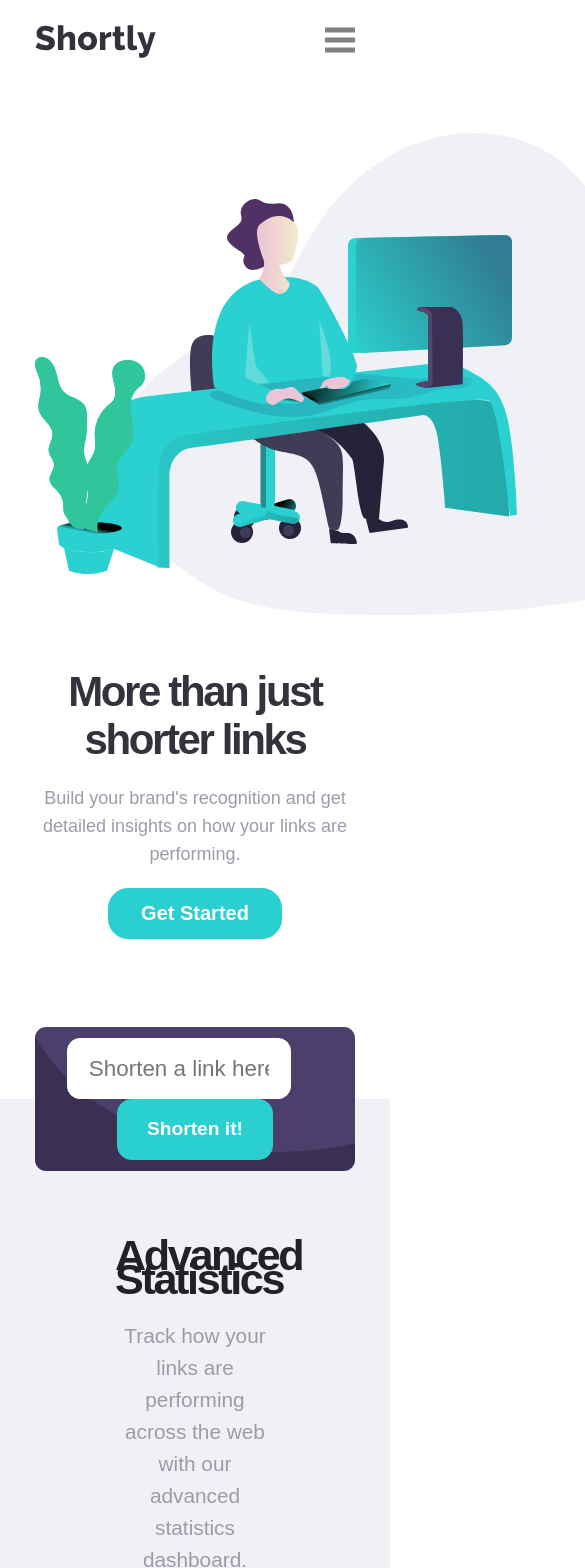
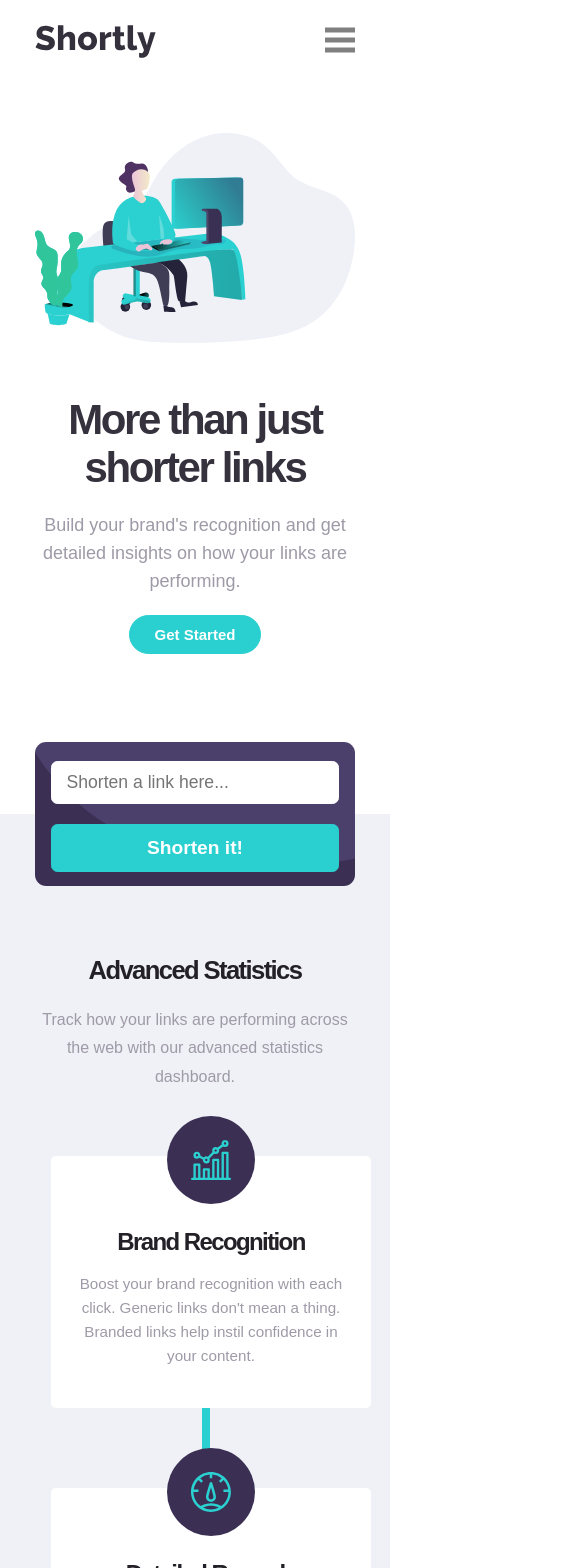
Before and after one commit to abhisheksingh-codilar/Short-url-task, a React (Create React App) app: page / in a window 390 px wide. Shown: the top 1568 px of the page, 585 px wide, since content can reach past the window. Built offline with nearby package versions, Linux system fonts and the light colour scheme.

Commit message:
mobile view done

```diff
--- a/src/Components/Features.scss
+++ b/src/Components/Features.scss
@@ -1,26 +1,24 @@
-
-.features-outer{
-
+.features-outer {
   background-color: #f0f1f6;
   padding-top: 4rem;
   padding-bottom: 10rem;
 
-    .features{
+  .features {
     width: 82%;
     margin: 0 auto;
-        .features-heading{
+    .features-heading {
       text-align: center;
       width: 50%;
       margin: 0 auto;
 
-            h2{
+      h2 {
         color: #232127;
         font-size: 2.7rem;
         margin: 0;
         line-height: 1.5rem;
-                letter-spacing: -.15rem;
+        letter-spacing: -0.15rem;
       }
-            p{
+      p {
         margin-top: 1.8rem;
         line-height: 2rem;
         font-size: 1.3rem;
@@ -28,30 +26,29 @@
       }
     }
 
-
-        .brandBoxes{
+    .brandBoxes {
       display: flex;
       justify-content: space-between;
       margin-top: 3rem;
 
-            .line{
+      .line {
         background-color: #2acfcf;
         width: 70%;
         left: 12rem;
         position: absolute;
-                height: .6rem;
+        height: 0.6rem;
         margin-top: 11rem;
       }
-            .box{
+      .box {
         width: 350px;
         padding: 1.5rem;
         background-color: #fff;
         margin: 1rem;
         position: relative;
-                border-radius: .3rem;
+        border-radius: 0.3rem;
         z-index: 1;
 
-                    .img{
+        .img {
           background-color: #3b3054;
           border-radius: 50%;
           display: inline-block;
@@ -63,18 +60,17 @@
           width: 88px;
         }
 
-                    .box-content{
+        .box-content {
+          margin-top: -2.5rem;
 
-                        margin-top:-2.5rem ;
-
-                        h3{
+          h3 {
             color: #232127;
             letter-spacing: -0.1rem;
             font-size: 1.5rem;
           }
 
-                        p{
-                            color:rgb(158, 154, 167);
+          p {
+            color: rgb(158, 154, 167);
             font-size: 1.1rem;
             margin: 1rem 0;
             line-height: 1.5rem;
@@ -82,12 +78,12 @@
         }
       }
 
-            .detailed{
+      .detailed {
         position: relative;
         top: 3rem;
       }
 
-            .fully{
+      .fully {
         position: relative;
         top: 6rem;
       }
@@ -95,17 +91,17 @@
   }
 }
 
-.advertesiment-section-outer{
-    background-image: url('../images/bg-boost-desktop.svg');
+.advertesiment-section-outer {
+  background-image: url("../images/bg-boost-desktop.svg");
   background-color: #3b3054;
 
-    .advertesiment-section{
+  .advertesiment-section {
     height: 14rem;
     display: flex;
     flex-direction: column;
     justify-content: center;
     align-items: center;
-        button{
+    button {
       margin-top: 2.5rem;
       border: 1px solid #2acfcf;
       background-color: #2acfcf;
@@ -118,8 +114,67 @@
       cursor: pointer;
     }
 
-        button:hover{
-            background-color: #9bd3d3;}
+    button:hover {
+      background-color: #9bd3d3;
+    }
+  }
+}
+
+@media only screen and (max-width: 850px) {
+  .features-outer {
+    .features {
+      width: 82%;
+      margin: 0 auto;
+      .features-heading {
+        text-align: center;
+        width: 100%;
+        margin: 0 auto;
+
+        h2 {
+          font-size: 1.6rem;
+          letter-spacing: -0.1rem;
+        }
+        p {
+          font-size: 1rem;
+          margin-top: 1.5rem;
+          line-height: 1.8rem;
+        }
+      }
+
+      .brandBoxes {
+        display: flex;
+        flex-direction: column;
+
+        .line {
+
+          height: 75%;
+          width: 0.5rem;
+          left: 51.8%;
 
         }
+        .box {
+          width: 100%;
+          padding: 1.5rem;
+          text-align: center;
+
+          .box-content {
+            margin-top: -2.5rem;
+
+            h3 {
+              color: #232127;
+              letter-spacing: -0.1rem;
+              font-size: 1.5rem;
             }
+
+            p {
+              color: rgb(158, 154, 167);
+              font-size: 0.95rem;
+              margin: 1rem 0;
+              line-height: 1.5rem;
+            }
+          }
+        }
+      }
+    }
+  }
+}
--- a/src/Components/Header.js
+++ b/src/Components/Header.js
@@ -15,9 +15,11 @@ export default class Loader extends Component {
         if(this.state.isClicked){
 
             document.querySelector('.page-link-outer').style.display='none';
+            document.body.style.overflow ="scroll";
         }
         else{
             document.querySelector('.page-link-outer').style.display='block';
+            document.body.style.overflow ="hidden";
         }
         this.setState({isClicked:!this.state.isClicked})
 
--- a/src/Components/Header.scss
+++ b/src/Components/Header.scss
@@ -5,7 +5,6 @@
 
 .navbar-desktop{
     display: flex;
-
     align-items: center;
     justify-content: space-between;
 
@@ -189,7 +188,140 @@
   }
 
 
+
+
+@media only screen and (max-width: 1460px) {
+    .header{
+                .content-container{
+
+                   .content-description{
+                       width: 30%;
+
+                       h1{
+                        font-size: 60px;
+                        letter-spacing: -2px;
+                        font-weight: 700;
+
+                            }
+
+                            p{
+                                margin: 20px 0;
+                                color: rgb(158, 154, 167);
+                                font-size: 18px;
+                                line-height: 28px;
+                                font-weight: 500;
+                                margin-bottom: 1rem;
+                            }
+
+                    }
+
+
+                    .content-image{
+                          width: 25%;
+                          }
+
+                }
+            }
+}
+
+@media only screen and (max-width: 1250px) {
+    .header{
+                .content-container{
+
+                   .content-description{
+                       width: 35%;
+
+                       h1{
+                        font-size: 50px;
+                        letter-spacing: -1px;
+                        font-weight: 700;
+                        margin-bottom: 1.2rem;
+
+                            }
+
+                            p{
+                                margin: 15px 0;
+                                color: rgb(158, 154, 167);
+                                font-size: 19px;
+                                line-height: 24px;
+                                font-weight: 500;
+                                margin-bottom: 1.2rem;
+                            }
+
+                    }
+
+
+                    .content-image{
+                          width: 10%;
+                          width: 400px;
+                          img{
+                              width: 580px;
+                          }
+
+                          }
+
+                }
+            }
+}
+
+@media only screen and (max-width: 1100px) {
+    .header{
+                .content-container{
+
+                   .content-description{
+                       width: 30%;
+
+                            h1{
+                                font-size: 35px;
+                                letter-spacing: -2px;
+                                line-height: 40px;
+                                font-weight: 700;
+                                margin-bottom: 1.2rem;
+                            }
+
+                            p{
+                                margin: 15px 0;
+                                color: rgb(158, 154, 167);
+                                font-size: 14px;
+                                line-height: 28px;
+                                font-weight: 500;
+                                margin-bottom: 1.2rem;
+                            }
+
+                            button{
+                                color: #fff;
+                                text-align: center;
+                                font-weight: 700;
+                                border-radius: 20px;
+                                border: 1px solid #2acfcf;
+                                background-color: #2acfcf;
+                                padding: 10px 25px;
+                                font-size: 15px;
+                                cursor: pointer;
+                            }
+
+                    }
+
+
+                    .content-image{
+                          width: 20%;
+                          width: 400px;
+                          img{
+                              width: 470px;
+                          }
+
+                          }
+
+                }
+            }
+}
+
+
+
+
   @media only screen and (max-width: 850px) {
+
+    .header{
     .navbar-mobile-outer{
         display: block;
     }
@@ -205,7 +337,12 @@
         width: 100%;
     }
     .content-image{
+
         width: 100%;
+
+        img{
+            width: 100%;
+        }
     }
 
     .content-description{
@@ -224,7 +361,6 @@
         }
     }
 }
-
-
+    }
 
   }
--- a/src/Components/Searchbar.js
+++ b/src/Components/Searchbar.js
@@ -24,9 +24,6 @@ export default class Searchbar extends Component {
             this.setState({empty:true})
         }
         else{
-
-
-
             fetch(`https://api.shrtco.de/v2/shorten?url=${this.state.value}`)
                 .then(response => response.json())
                 .then(data => {if(data.ok){
@@ -79,6 +76,7 @@ export default class Searchbar extends Component {
                         return(
                             <div className="urlCards" key={i}>
                                 <p className="org-url">https://{card.search}</p>
+                                <span className="horizontal-line"></span>
 
                                 <div className="short-url-container">
                                     <a className =" short-url" href={card.url} target="_blank">{card.url}</a>
--- a/src/Components/Searchbar.scss
+++ b/src/Components/Searchbar.scss
@@ -133,9 +133,6 @@
                 font-size: 1.2rem;
                 cursor: pointer;
             }
-            .copy-btn:hover{
-                opacity: 0.5;
-            }
 
         }
     }
@@ -156,3 +153,119 @@
     }
 
 }
+
+
+@media only screen and (max-width: 850px) {
+
+    .searchbar-outer{
+        margin-top: 10rem;
+
+        .searchbar-container{
+        width: 82%;
+        }
+
+        form{
+            width: 100%;
+            padding: 1.2rem 0;
+        }
+
+        .urlInput{
+            width: 90%;
+            border-radius: .4rem;
+            margin: auto auto 1.2rem;
+            height: 1.8rem;
+            font-size: 1.1rem;
+            padding-left: .9rem;
+
+        }
+
+        .emptyInput{
+            border: 3px solid #ce5a5a;
+
+        }
+        .emptyInput::placeholder{
+            color: #ce5a5a;
+        }
+        .empty-error{
+            position: relative;
+            margin: -.8rem auto .05rem;
+            text-align: left;
+            width: 90%;
+
+        }
+        .false-link-error{
+            position: relative;
+            margin: -.8rem auto .05rem;
+            text-align: left;
+            width: 90%;
+        }
+
+
+        .sub-btn{
+            width: 90%;
+            border-radius: .4rem;
+            height: 3rem;
+
+        }
+
+        .urlCards-outer{
+            margin-top: -4rem;
+            background-color: #f0f1f6;
+        }
+        .urlCards{
+            display: flex;
+            flex-direction: column;
+            background-color: #fff;
+            width: 82%;
+            padding: 0 2rem;
+            font-size: 1.3rem;
+            border-radius: .5rem;
+            font-weight: 400;
+            height: 8rem;
+            margin: 1rem auto auto;
+            animation: slide 1s cubic-bezier(.25,.46,.45,.94) both;
+
+            .org-url{
+                color: #3b3054;
+                width: 100%;
+                padding-right: 0rem;
+                margin: 0.5rem 0;
+            }
+            .horizontal-line{
+                width: 100%;
+                height: 0.1rem;
+                background-color: rgba(0, 0, 0, 0.089);
+                margin-bottom: 0.2rem;
+            }
+
+            .short-url-container{
+                display: flex;
+                flex-direction: column;
+                width: 100%;
+                margin-left: 0%;
+
+                .short-url{
+                    display: inline-block;
+                    text-decoration: none;
+                    color: #2acfcf;
+                    width: 100%;
+                    margin: 0;
+                    margin-bottom: 0.5rem;
+                    cursor: pointer;
+                }
+
+
+                .copy-btn {
+                    width: 100%;
+
+                }
+
+
+            }
+        }
+
+
+    }
+
+
+}
```
Also changed, not shown: src/Components/Footer.scss (+18 -1 lines). Lines whose indentation alone changed are shown as unchanged.
